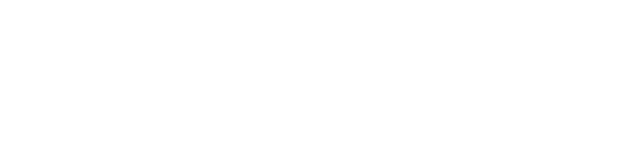
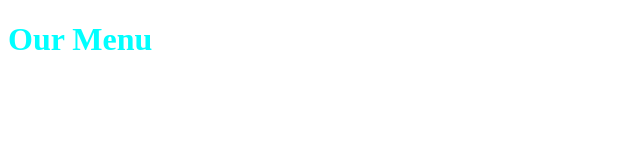
Before and after one commit to jasonyudesigns/TestRepo, a plain HTML site: page index.html in a window 1280 px wide. Shown: the whole page, without its empty margins (0-640 px from the left). Drawn offline with Linux system fonts and the light colour scheme.

Commit message:
small changes

```diff
--- a/CSS/style.css
+++ b/CSS/style.css
@@ -0,0 +1,9 @@
+
+
+body {
+    background-color: white;
+}
+
+h1 {
+    color: aqua;
+}
--- a/index.html
+++ b/index.html
@@ -1,14 +1,28 @@
 <!DOCTYPE html>
 <head>
+    <meta charset="uft-8">
     <link rel="stylesheet" href="/CSS/style.css">
     <title>Mod 2</title>
-    <meta charset="uft-8">
     <style>
-
+        body {
+    background-color: white;
+}
     </style>
 </head>
 <body>
+    <h1>Our Menu</h1>
+    <section>
+        <div>
 
+        </div>
 
+        <div>
+
+        </div>
+
+        <div>
+
+        </div>
+    </section>
 </body>
 </html>
```
